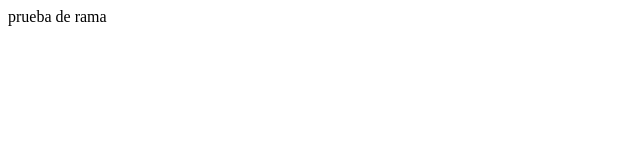
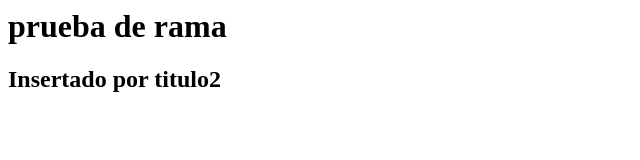
Before and after one commit to rober1234/proyecto1, a plain HTML site: page index.html in a window 1280 px wide. Shown: the whole page, without its empty margins (0-640 px from the left). Drawn offline with Linux system fonts and the light colour scheme.

Commit message:
modificado en titulo2

```diff
--- a/index.html
+++ b/index.html
@@ -1,3 +1,4 @@
 
 <TITLE> EJERCICIO DE GIT</TITLE>
-prueba de rama
+<H1>prueba de rama</H>
+<H2> Insertado por titulo2</H2>
```
